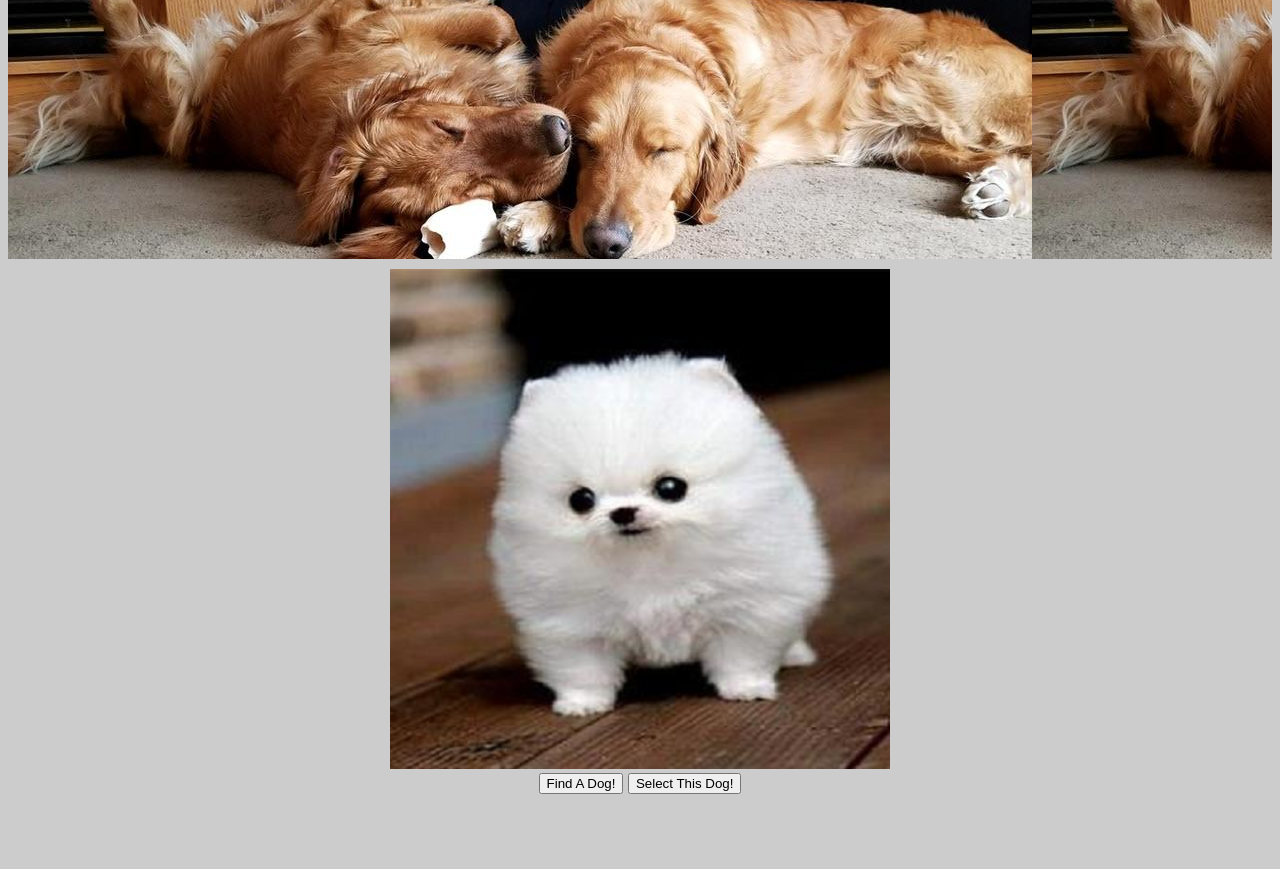
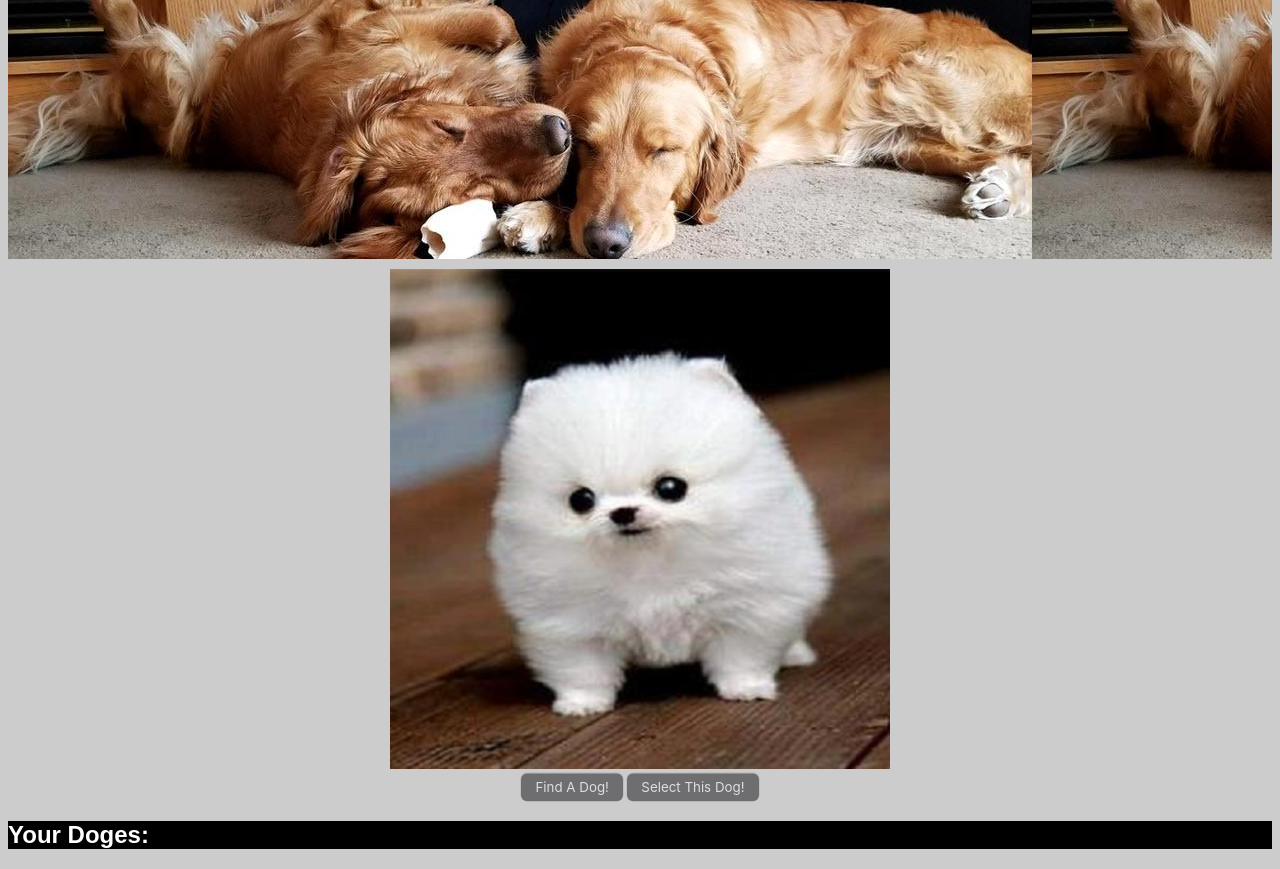
Before and after one commit to NotArtwork/DuoProject, a plain HTML site: page index.html in a window 1280 px wide. Shown: the part 79-948 px from the top of the page. Before the commit the page ends 881 px from the top, so only its background shows below. Drawn offline with Linux system fonts and the light colour scheme; files whose address does not match are found by name.

Commit message:
new stuff

```diff
--- a/index.html
+++ b/index.html
@@ -17,11 +17,13 @@
         <div id="dog-container">
             <img id="dog-image" img src="imgs/811hvGypcPL.png"></img>
         </div>
-        <button id="random-dog">Find A Dog!</button>
-        <button id="select-dog">Select This Dog!</button>
+        <button id="random-dog" class="button">Find A Dog!</button>
+        <button id="select-dog" class="button">Select This Dog!</button>
     </section>
-    <section id='Ending Section'>
-        <div id="saved-dogs"></div>
+    <section id='ending-section'>
+        <h2>Your Doges:</h2>
+        <div id="saved-dogs">
+        </div>
 
     </section>
 </body>
--- a/main.css
+++ b/main.css
@@ -1,3 +1,6 @@
+
+/* Header of HTML */
+
 #title {
     height: 30px;
 }
@@ -7,6 +10,34 @@
     top: 0%;
     color: black;
 }
+
+
+/* Button */
+.button {
+    text-align: center;
+    flex-direction: column;
+    align-items: center;
+    padding: 6px 14px;
+    font-family: -apple-system, BlinkMacSystemFont, 'Roboto', sans-serif;
+    border-radius: 6px;
+    border: none;
+    cursor:pointer;
+
+    background: #6E6D70;
+    box-shadow: 0px 0.5px 1px rgba(0, 0, 0, 0.1), inset 0px 0.5px 0.5px rgba(255, 255, 255, 0.5), 0px 0px 0px 0.5px rgba(0, 0, 0, 0.12);
+    color: #DFDEDF;
+    user-select: none;
+    -webkit-user-select: none;
+    touch-action: manipulation;
+}
+
+.button:focus {
+    box-shadow: inset 0px 0.8px 0px -0.25px rgba(255, 255, 255, 0.2), 0px 0.5px 1px rgba(0, 0, 0, 0.1), 0px 0px 0px 3.5px rgba(58, 108, 217, 0.5);
+    outline: 0;
+}
+
+/* Middle Section */
+
 body {
     background-color: #CCCCCC;
     font-family: sans-serif;
@@ -36,3 +67,15 @@ body {
     margin: auto;
     border: 2px black;
 }
+
+
+/* Ending-Section */
+
+#ending-section {
+    background-color: black;
+}
+
+#ending-section img {
+    width: 300px;
+    height: 300px;
+}
--- a/src/index.js
+++ b/src/index.js
@@ -39,5 +39,8 @@ dogButton.addEventListener('click', async () => {
 selectButton.addEventListener('click', async () => {
     img = document.createElement('img')
     img.src = dogImage.src
+    img.addEventListener('click', () => {
+        img.remove()
+    })
     savedDogs.append(img)
 })
```
